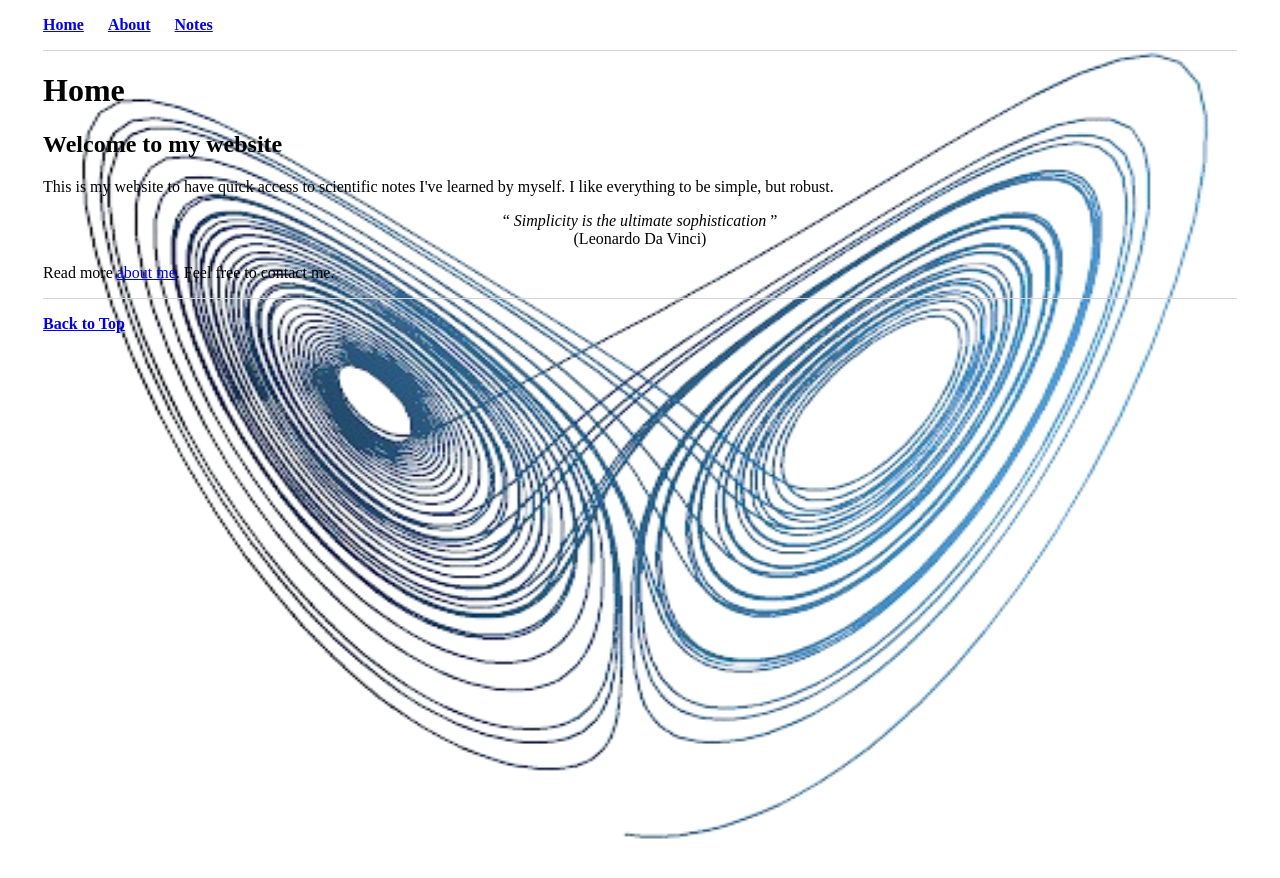
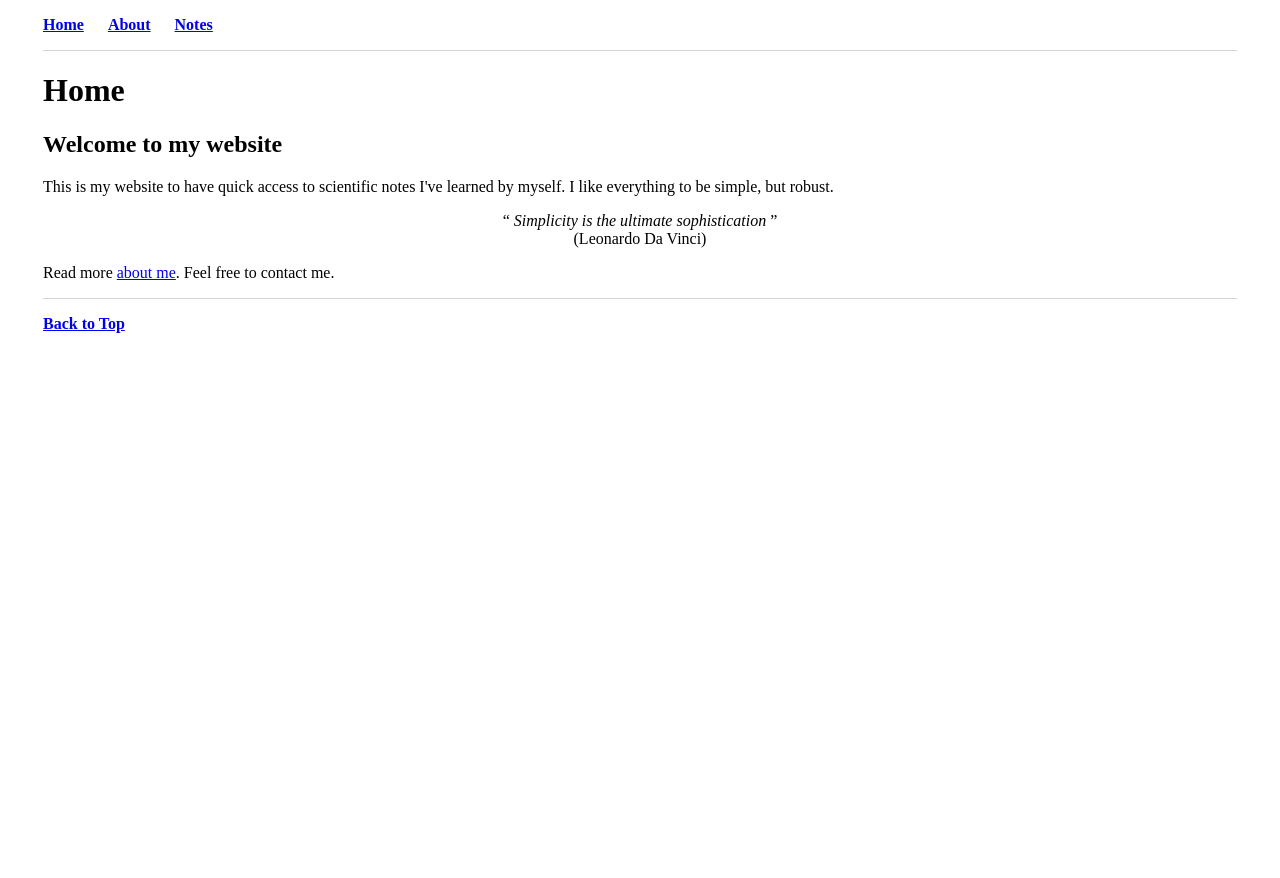
Before and after one commit to mrrezaie/mrrezaie.github.io, a Jekyll site: the page built from index.html, in a window 1280 px wide. Shown: the top 878 px of the page. Built offline with Jekyll 4.4.1, drawn with Linux system fonts in a browser that asks for light colours.

Commit message:
Update main.css

```diff
--- a/css/main.css
+++ b/css/main.css
@@ -1,10 +1,10 @@
 body {
 /*     background: #f0ffff; */
 	padding: 0px 35px 0px 35px;
-	background-image: url('background.png');
+/* 	background-image: url('background.png');
 	background-repeat: no-repeat;
 	background-attachment: fixed;
-	background-size: 100% 100%;
+	background-size: 100% 100%; */
 }
 
 nav ul, footer ul {
```
